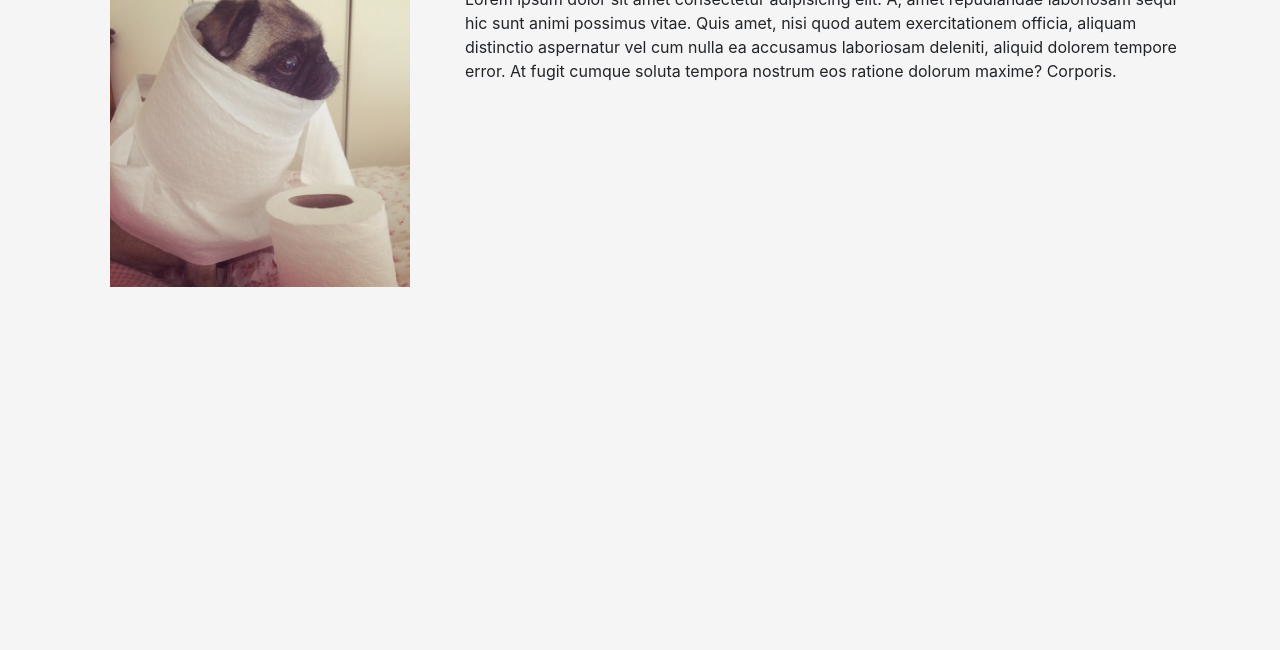
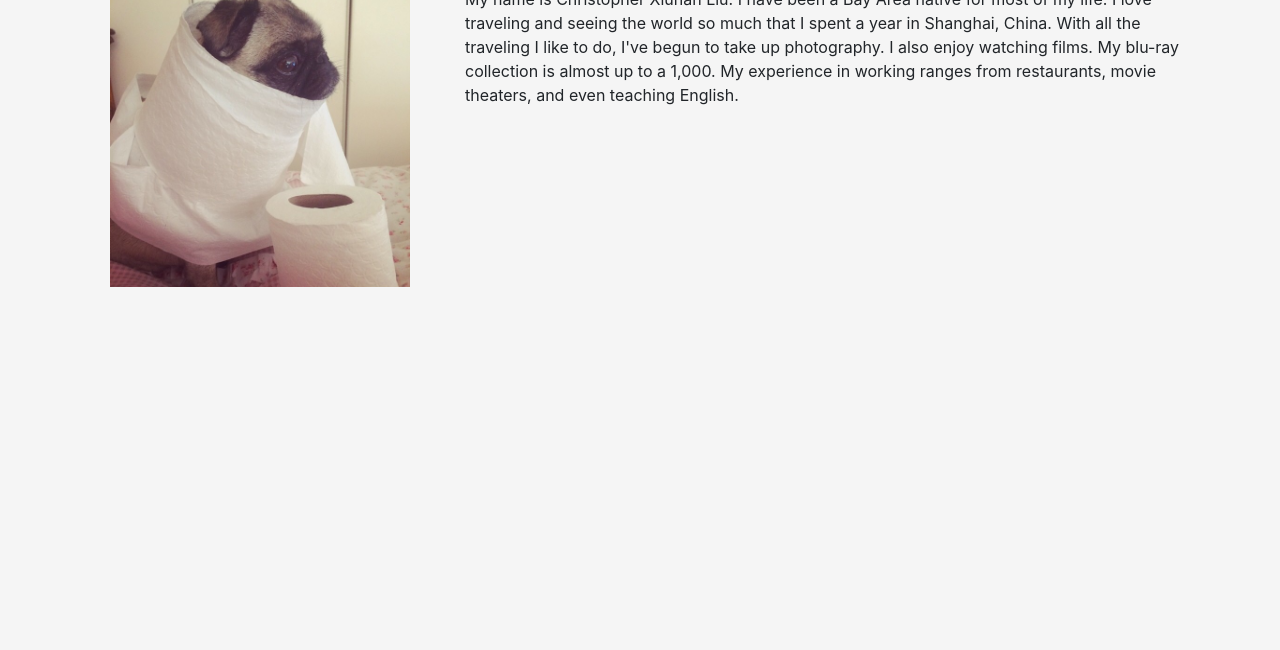
Before and after one commit to MaruKENTA/homework2, a plain HTML site: page index.html in a window 1280 px wide. Shown: the part 150-800 px from the top of the page. Drawn offline with nearby package versions, Linux system fonts and the light colour scheme.

Commit message:
Edited bio

```diff
--- a/index.html
+++ b/index.html
@@ -34,8 +34,7 @@
             <img src="Assets/EV7IAS9UcAItwJ8.jpg" alt="pug"/>
         </div>
         <div class="col-12 col-md-8 col-lg-8">
-                <p>Lorem ipsum dolor sit amet consectetur adipisicing elit. A, amet repudiandae laboriosam sequi hic sunt animi possimus vitae. Quis amet, nisi quod autem exercitationem officia, aliquam distinctio aspernatur vel cum nulla ea accusamus laboriosam deleniti, aliquid dolorem tempore error. At fugit cumque soluta tempora nostrum eos ratione dolorum maxime? Corporis.
-                </p>
+            <p>My name is Christopher Xiunan Liu. I have been a Bay Area native for most of my life. I love traveling and seeing the world so much that I spent a year in Shanghai, China. With all the traveling I like to do, I've begun to take up photography. I also enjoy watching films. My blu-ray collection is almost up to a 1,000. My experience in working ranges from restaurants, movie theaters, and even teaching English.</p>
         </div>
       </div>
     </div>
```
Also changed, not shown: portfolio.html (+1 -1 lines), Assets/homework2.png. Lines whose indentation alone changed are shown as unchanged.
